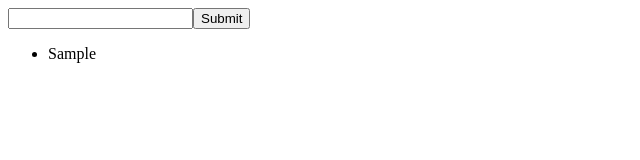
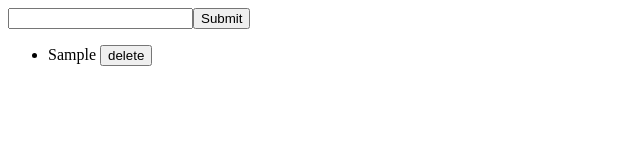
Before and after one commit to sunsnba/React-Todo, a React (Create React App) app: page / in a window 1280 px wide. Both pictures are taken after typing "Sample" into the empty fields and a click on the input 221 px from the left and 18 px from the top of the page. Shown: the top 160 px of the page, without its empty margins (0-640 px from the left). Built offline with nearby package versions, Linux system fonts and the light colour scheme.

Commit message:
delete button added for all list items

```diff
--- a/package.json
+++ b/package.json
@@ -8,7 +8,7 @@
     "react-scripts": "2.1.1"
   },
   "scripts": {
-    "start": "react-scripts start",
+    "start": "PORT=3007 react-scripts start",
     "build": "react-scripts build",
     "test": "react-scripts test",
     "eject": "react-scripts eject"
--- a/public/index.html
+++ b/public/index.html
@@ -19,7 +19,7 @@
       work correctly both with client-side routing and a non-root public URL.
       Learn how to configure a non-root public URL by running `npm run build`.
     -->
-    <title>React App</title>
+    <title>Scott's Todo List</title>
   </head>
   <body>
     <noscript>
--- a/src/List.js
+++ b/src/List.js
@@ -2,7 +2,7 @@ import React from 'react';
 
 const List = (props) => {
     const listItems = props.items.map((item, i) => {
-        return <li key={i}>{item}</li>
+        return <li key={i}>{item} <button>delete</button></li>
     });
 
   return (
```
Also changed, not shown: 1 other file (tests, documents, lock files or other folders).
